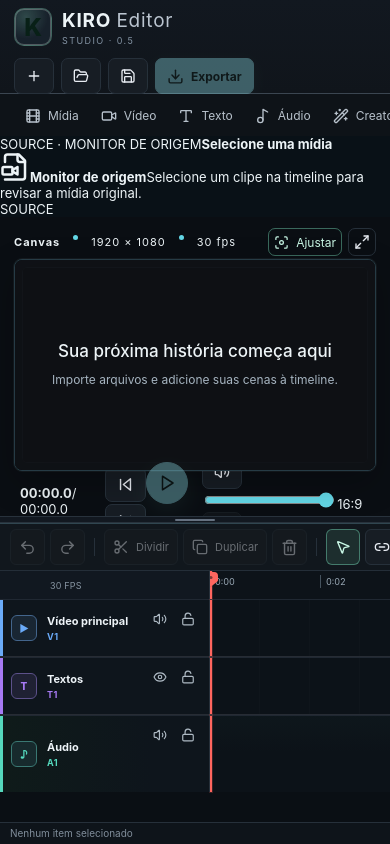
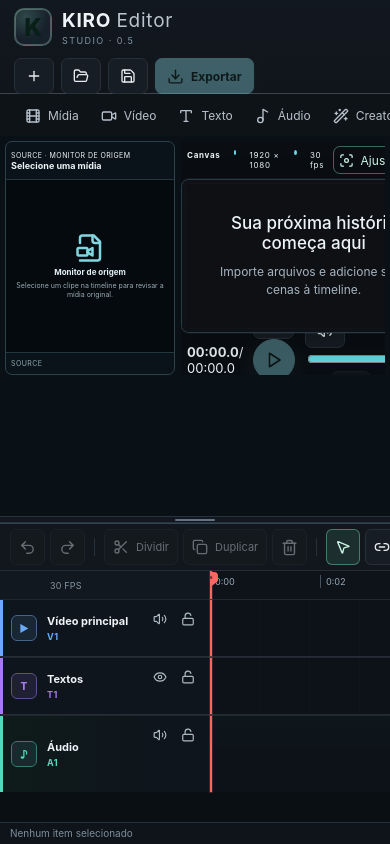
Before and after one commit to kiroaventureiro/kiro-editor, a React (Vite) app: page / in a window 390 px wide. Built offline with nearby package versions, Linux system fonts and the light colour scheme.

Commit message:
Build dual-monitor editing desk layout

```diff
--- a/src/styles/stable-layout-v1.css
+++ b/src/styles/stable-layout-v1.css
@@ -978,3 +978,354 @@
     width: 100% !important;
   }
 }
+
+
+/* Dual-monitor editing desk, following the supplied NLE reference.
+   Source is the selected original media; Program remains the composed timeline output. */
+@media (min-width: 851px) {
+  :root {
+    --kiro-library: clamp(230px, 17vw, 300px);
+    --kiro-inspector: clamp(260px, 19vw, 330px);
+  }
+
+  .workspace {
+    grid-template-columns: var(--kiro-library) 5px minmax(0, 1fr) var(--kiro-inspector) !important;
+  }
+
+  .monitor-deck {
+    grid-column: 3 !important;
+    grid-row: 1 !important;
+    display: grid !important;
+    grid-template-columns: minmax(0, .92fr) minmax(0, 1.08fr) !important;
+    gap: 10px !important;
+    min-width: 0 !important;
+    min-height: 0 !important;
+    padding: 10px !important;
+    overflow: hidden !important;
+    background:
+      radial-gradient(ellipse at 52% 0%, rgba(41, 101, 120, .16), transparent 48%),
+      #0a1218 !important;
+  }
+
+  .source-monitor,
+  .monitor-deck > .preview-wrap {
+    display: grid !important;
+    grid-template-rows: 42px minmax(0, 1fr) 26px !important;
+    min-width: 0 !important;
+    min-height: 0 !important;
+    padding: 0 !important;
+    overflow: hidden !important;
+    border: 1px solid #2b414c !important;
+    border-radius: 9px !important;
+    background: linear-gradient(180deg, #111d26, #0b131a) !important;
+    box-shadow: 0 12px 28px rgba(0, 0, 0, .22) !important;
+  }
+
+  .source-monitor-heading,
+  .monitor-deck > .preview-wrap .preview-heading {
+    display: flex !important;
+    align-items: center !important;
+    justify-content: space-between !important;
+    min-width: 0 !important;
+    min-height: 0 !important;
+    padding: 6px 10px !important;
+    margin: 0 !important;
+    border-bottom: 1px solid #233741 !important;
+    background: linear-gradient(90deg, rgba(24, 47, 59, .82), rgba(15, 27, 36, .72)) !important;
+    color: #cfdee4 !important;
+  }
+
+  .source-monitor-heading > div {
+    display: grid !important;
+    gap: 3px !important;
+    min-width: 0 !important;
+  }
+
+  .monitor-kicker,
+  .source-kind,
+  .source-monitor-footer {
+    color: #72cad8 !important;
+    font-size: 9px !important;
+    font-weight: 750 !important;
+    letter-spacing: .12em !important;
+  }
+
+  .source-monitor-heading strong {
+    max-width: 100% !important;
+    overflow: hidden !important;
+    color: #eff8fa !important;
+    font-size: 11px !important;
+    font-weight: 600 !important;
+    text-overflow: ellipsis !important;
+    white-space: nowrap !important;
+  }
+
+  .source-kind {
+    flex: 0 0 auto !important;
+    padding: 4px 6px !important;
+    border: 1px solid rgba(103, 205, 219, .28) !important;
+    border-radius: 4px !important;
+    background: rgba(49, 126, 140, .13) !important;
+    color: #abdce3 !important;
+    font-size: 8px !important;
+  }
+
+  .source-monitor-stage {
+    position: relative !important;
+    display: grid !important;
+    place-items: center !important;
+    min-width: 0 !important;
+    min-height: 0 !important;
+    padding: 8px !important;
+    overflow: hidden !important;
+    background:
+      radial-gradient(ellipse at 50% 48%, rgba(37, 86, 101, .16), transparent 67%),
+      #050a0e !important;
+  }
+
+  .source-monitor-stage video,
+  .source-monitor-stage img {
+    display: block !important;
+    width: 100% !important;
+    height: 100% !important;
+    min-width: 0 !important;
+    min-height: 0 !important;
+    object-fit: contain !important;
+    background: #020405 !important;
+  }
+
+  .source-monitor-stage video {
+    border: 1px solid #283d47 !important;
+    border-radius: 4px !important;
+  }
+
+  .source-empty,
+  .source-audio {
+    display: flex !important;
+    width: 100% !important;
+    height: 100% !important;
+    align-items: center !important;
+    justify-content: center !important;
+    flex-direction: column !important;
+    gap: 10px !important;
+    padding: 12px !important;
+    color: #82d6df !important;
+    text-align: center !important;
+  }
+
+  .source-empty strong,
+  .source-audio strong {
+    color: #e5f2f5 !important;
+    font-size: 12px !important;
+    font-weight: 650 !important;
+  }
+
+  .source-empty span {
+    max-width: 240px !important;
+    color: #9babb4 !important;
+    font-size: 10px !important;
+    line-height: 1.5 !important;
+  }
+
+  .source-audio audio {
+    width: min(100%, 360px) !important;
+  }
+
+  .source-monitor-footer {
+    display: flex !important;
+    align-items: center !important;
+    padding-inline: 10px !important;
+    border-top: 1px solid #233741 !important;
+    background: #0e1820 !important;
+    color: #8faab3 !important;
+    font-size: 8px !important;
+  }
+
+  .monitor-deck > .preview-wrap {
+    grid-template-rows: 42px minmax(0, 1fr) 50px !important;
+    background: linear-gradient(180deg, #111d26, #0b131a) !important;
+  }
+
+  .monitor-deck > .preview-wrap .preview-heading {
+    font-size: 10px !important;
+    letter-spacing: .06em !important;
+  }
+
+  .monitor-deck > .preview-wrap .preview-stage {
+    display: flex !important;
+    place-items: unset !important;
+    justify-content: center !important;
+    align-items: center !important;
+    min-height: 0 !important;
+    margin: 0 !important;
+    padding: 8px !important;
+    overflow: hidden !important;
+    border: 0 !important;
+    border-radius: 0 !important;
+    background:
+      radial-gradient(ellipse at 50% 48%, rgba(37, 86, 101, .16), transparent 67%),
+      #050a0e !important;
+    box-shadow: none !important;
+  }
+
+  .monitor-deck > .preview-wrap .canvas-shell[data-aspect="16:9"] {
+    width: min(100%, calc((100dvh - var(--kiro-timeline-cap) - 210px) * 16 / 9)) !important;
+    height: auto !important;
+    max-height: 100% !important;
+    aspect-ratio: 16 / 9 !important;
+  }
+
+  .monitor-deck > .preview-wrap .canvas-shell {
+    max-width: 100% !important;
+    max-height: 100% !important;
+    border: 1px solid #385560 !important;
+    border-radius: 4px !important;
+    box-shadow: 0 12px 30px rgba(0, 0, 0, .5) !important;
+  }
+
+  .monitor-deck > .preview-wrap .transport {
+    min-height: 0 !important;
+    padding: 4px 8px !important;
+    gap: 6px !important;
+  }
+
+  .monitor-deck > .preview-wrap .transport .play {
+    width: 38px !important;
+    height: 38px !important;
+  }
+}
+
+@media (min-width: 851px) and (max-width: 1180px) {
+  .workspace {
+    grid-template-columns: minmax(200px, 22vw) 4px minmax(0, 1fr) minmax(218px, 24vw) !important;
+  }
+
+  .monitor-deck {
+    grid-template-columns: minmax(0, .95fr) minmax(0, 1.05fr) !important;
+    gap: 7px !important;
+    padding: 7px !important;
+  }
+
+  .source-monitor-heading,
+  .monitor-deck > .preview-wrap .preview-heading {
+    padding-inline: 7px !important;
+  }
+}
+
+@media (max-width: 850px) {
+  .monitor-deck {
+    display: grid !important;
+    grid-template-columns: minmax(0, 1fr) minmax(0, 1.2fr) !important;
+    gap: 6px !important;
+    min-width: 0 !important;
+    min-height: 0 !important;
+    padding: 5px !important;
+    overflow: hidden !important;
+  }
+
+  .source-monitor {
+    display: grid !important;
+    grid-template-rows: 38px minmax(0, 1fr) 22px !important;
+    min-width: 0 !important;
+    min-height: 0 !important;
+    overflow: hidden !important;
+    border: 1px solid #2b414c !important;
+    border-radius: 7px !important;
+    background: #0b131a !important;
+  }
+
+  .source-monitor-heading {
+    display: flex !important;
+    align-items: center !important;
+    min-width: 0 !important;
+    padding: 5px !important;
+    border-bottom: 1px solid #233741 !important;
+  }
+
+  .source-monitor-heading > div {
+    display: grid !important;
+    min-width: 0 !important;
+  }
+
+  .monitor-kicker,
+  .source-monitor-footer,
+  .source-kind {
+    font-size: 7px !important;
+    letter-spacing: .06em !important;
+  }
+
+  .source-monitor-heading strong {
+    overflow: hidden !important;
+    font-size: 9px !important;
+    text-overflow: ellipsis !important;
+    white-space: nowrap !important;
+  }
+
+  .source-monitor-stage {
+    display: grid !important;
+    place-items: center !important;
+    min-width: 0 !important;
+    min-height: 0 !important;
+    padding: 4px !important;
+    overflow: hidden !important;
+    background: #050a0e !important;
+  }
+
+  .source-monitor-stage video,
+  .source-monitor-stage img {
+    width: 100% !important;
+    height: 100% !important;
+    object-fit: contain !important;
+  }
+
+  .source-empty,
+  .source-audio {
+    display: flex !important;
+    align-items: center !important;
+    justify-content: center !important;
+    flex-direction: column !important;
+    gap: 4px !important;
+    padding: 4px !important;
+    color: #82d6df !important;
+    text-align: center !important;
+  }
+
+  .source-empty strong {
+    color: #e5f2f5 !important;
+    font-size: 8px !important;
+  }
+
+  .source-empty span {
+    color: #9babb4 !important;
+    font-size: 7px !important;
+  }
+
+  .source-monitor-footer {
+    display: flex !important;
+    align-items: center !important;
+    padding-inline: 5px !important;
+    border-top: 1px solid #233741 !important;
+    color: #8faab3 !important;
+  }
+
+  .monitor-deck > .preview-wrap {
+    grid-template-rows: 38px minmax(0, 1fr) 42px !important;
+    min-width: 0 !important;
+    padding: 0 !important;
+  }
+
+  .monitor-deck > .preview-wrap .preview-heading {
+    min-width: 0 !important;
+    padding-inline: 6px !important;
+    font-size: 8px !important;
+  }
+
+  .monitor-deck > .preview-wrap .preview-stage {
+    padding: 4px !important;
+  }
+
+  .monitor-deck > .preview-wrap .canvas-shell[data-aspect="16:9"] {
+    height: auto !important;
+    width: min(100%, calc((100dvh - var(--timeline-height) - 190px) * 16 / 9)) !important;
+  }
+}
```
